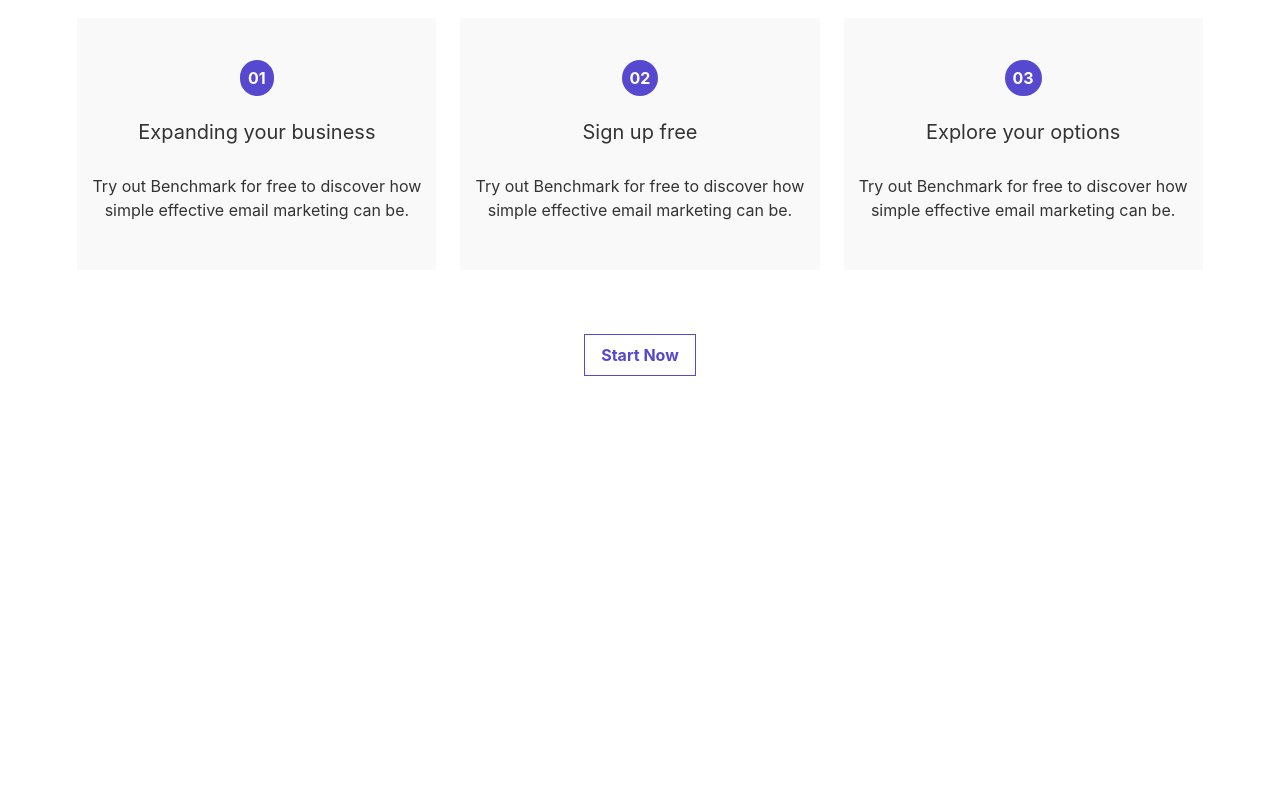
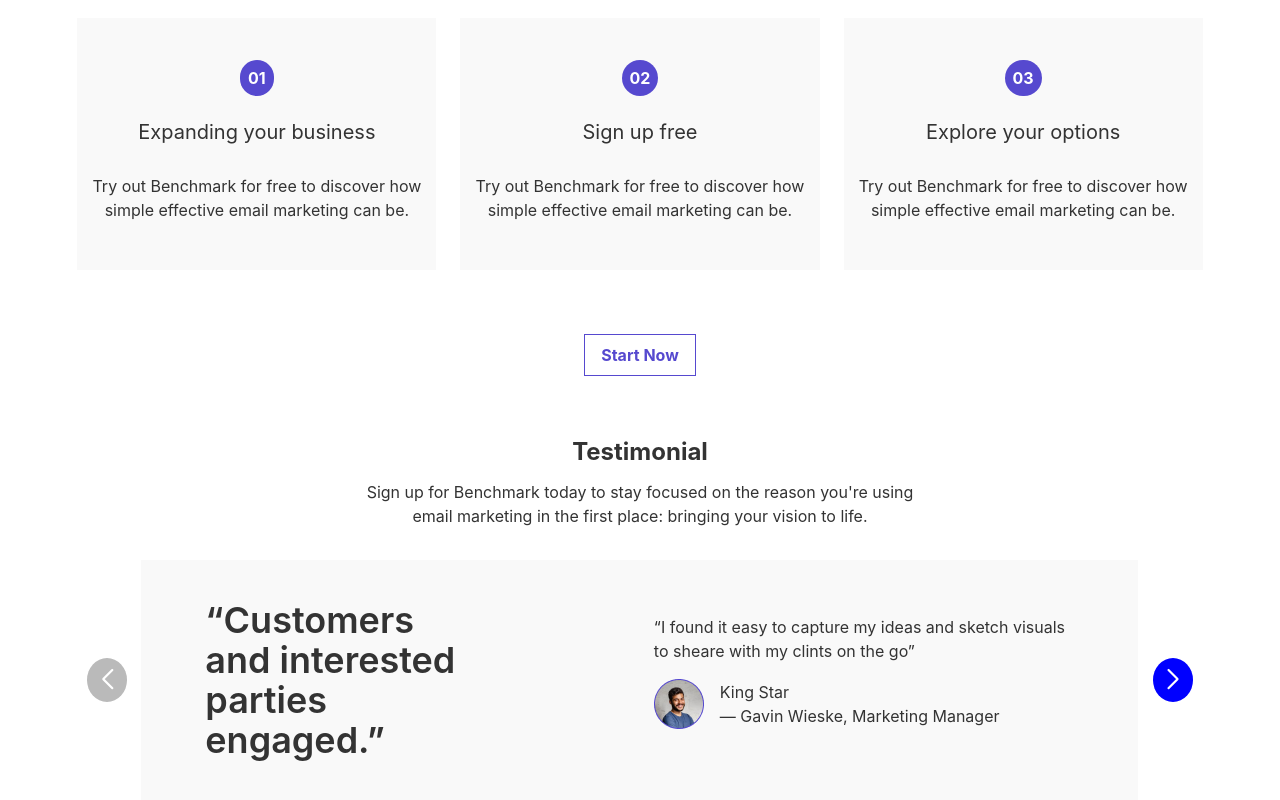
Before and after one commit to Rajebulalam/email-marketting, a React (Create React App) app: page / in a window 1280 px wide. Shown: the part 3405-4205 px from the top of the page. Before the commit the page ends 3829 px from the top, so only its background shows below. Built offline with nearby package versions, Linux system fonts and the light colour scheme.

Commit message:
Testimonial Part Implemented

```diff
--- a/package.json
+++ b/package.json
@@ -11,10 +11,12 @@
     "@testing-library/react": "^13.4.0",
     "@testing-library/user-event": "^13.5.0",
     "daisyui": "^2.38.0",
+    "node-sass": "^7.0.3",
     "react": "^18.2.0",
     "react-dom": "^18.2.0",
     "react-router-dom": "^6.4.3",
     "react-scripts": "5.0.1",
+    "swiper": "^8.4.4",
     "web-vitals": "^2.1.4"
   },
   "scripts": {
--- /dev/null
+++ b/src/Component/Testimonial/Testimonial.css
@@ -0,0 +1,24 @@
+.swiper-pagination {
+    display: none !important;
+}
+
+.swiper-button-next:after,
+.swiper-button-prev:after {
+    font-size: 20px !important;
+    font-weight: bold;
+}
+
+.swiper-button-next.swiper-button-disabled,
+.swiper-button-prev.swiper-button-disabled {
+    background: #3a3a3a;
+    padding: 8px 20px;
+    border-radius: 50%;
+}
+
+.swiper-button-next,
+.swiper-button-prev {
+    color: #fff !important;
+    background: blue;
+    padding: 8px 20px;
+    border-radius: 50%;
+}
--- /dev/null
+++ b/src/Component/Testimonial/Testimonial.js
@@ -0,0 +1,88 @@
+import React from 'react';
+import './Testimonial.css';
+import { Navigation, Pagination, A11y } from 'swiper';
+import { Swiper, SwiperSlide } from 'swiper/react';
+import 'swiper/css';
+import 'swiper/css/navigation';
+import 'swiper/css/pagination';
+import 'swiper/css/scrollbar';
+import testimonial from '../../assets/images/Rectangle.png';
+
+
+const Testimonial = () => {
+    return (
+        <section className='w-full lg:w-11/12 px-4 lg:px-6 mx-auto pt-3 py-12'>
+            <h2 className='text-center text-2xl font-bold'>Testimonial</h2>
+            <p className='text-center pt-3 pb-8 w-full md:w-6/12 mx-auto'>Sign up for Benchmark today to stay focused on the reason you're using email marketing in the first place: bringing your vision to life.</p>
+
+            <Swiper
+                slidesPerView={1}
+                // spaceBetween={30}
+                centerSlide='true'
+                fade='true'
+                grabCursor='true'
+                autoplay={{
+                    delay: 2000,
+                }}
+                pagination={{
+                    clickable: true,
+                }}
+                navigation={true}
+                modules={[Pagination, Navigation, A11y]}
+                className="mySwiper"
+                breakpoints={{
+                    0: {
+                        slidesPerView: 1,
+                    }
+                }}
+            >
+
+                <SwiperSlide className='slide slide-second'>
+                    <div className='slide-content grid grid-cols-1 md:grid-cols-2 gap-7 items-center bg-accent px-16 mx-16 py-10'>
+                        <div>
+                            <h2 className='text-4xl font-semibold lg:pr-[150px]'>“Customers and interested parties engaged.”</h2>
+                        </div>
+                        <div>
+                            <div>
+                                <p>“I found it easy to capture my ideas and sketch visuals to sheare with my clints on the go”</p>
+                            </div>
+                            <div className='flex items-center py-4'>
+                                <div className='mr-4'>
+                                    <img src={testimonial} alt="person" />
+                                </div>
+                                <div>
+                                    <h3>King Star</h3>
+                                    <p>— Gavin Wieske, Marketing Manager</p>
+                                </div>
+                            </div>
+                        </div>
+                    </div>
+                </SwiperSlide>
+                <SwiperSlide className='slide slide-second'>
+                    <div className='slide-content grid grid-cols-1 md:grid-cols-2 gap-7 items-center bg-accent px-16 mx-16 py-10'>
+                        <div>
+                            <h2 className='text-4xl font-semibold pr-0 lg:pr-[150px]'>“Customers and interested parties engaged.”</h2>
+                        </div>
+                        <div>
+                            <div>
+                                <p>“I found it easy to capture my ideas and sketch visuals to sheare with my clints on the go”</p>
+                            </div>
+                            <div className='flex items-center py-4'>
+                                <div className='mr-4'>
+                                    <img src={testimonial} alt="person" />
+                                </div>
+                                <div>
+                                    <h3>King Star</h3>
+                                    <p>— Gavin Wieske, Marketing Manager</p>
+                                </div>
+                            </div>
+                        </div>
+                    </div>
+                </SwiperSlide>
+            </Swiper>
+
+        </section>
+    );
+};
+
+export default Testimonial;
--- a/src/Pages/Home/Home.js
+++ b/src/Pages/Home/Home.js
@@ -6,6 +6,7 @@ import Conversation from '../../Component/Conversation/Conversation';
 import EmailMarketingTool from '../../Component/EmailMarketingTool/EmailMarketingTool';
 import GdprCompliant from '../../Component/GdprCompliant/GdprCompliant';
 import InboundMarketing from '../../Component/InboundMarketing/InboundMarketing';
+import Testimonial from '../../Component/Testimonial/Testimonial';
 
 const Home = () => {
   return (
@@ -17,6 +18,7 @@ const Home = () => {
       <EmailMarketingTool></EmailMarketingTool>
       <Conversation></Conversation>
       <Automation></Automation>
+      <Testimonial></Testimonial>
     </div>
   );
 };
```
Also changed, not shown: 1 other file (tests, documents, lock files or other folders).
